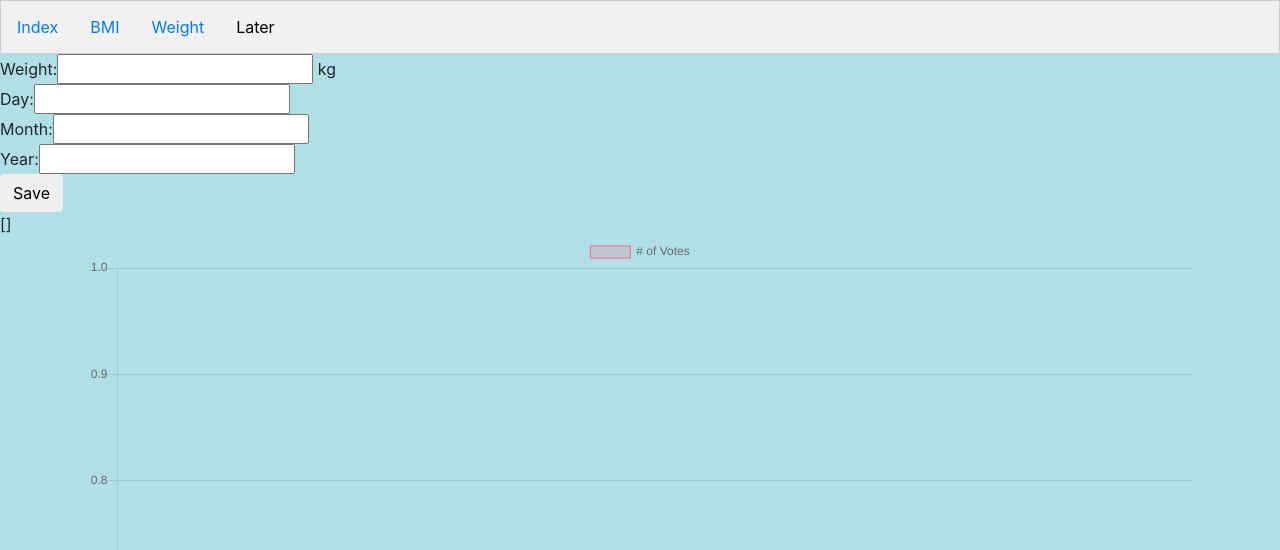
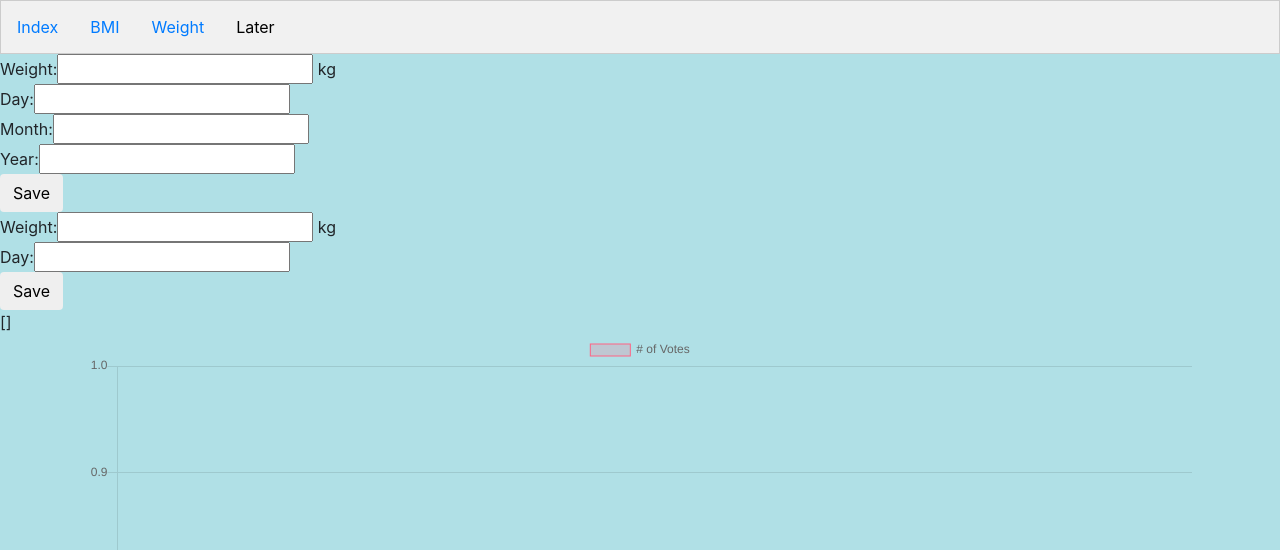
Before and after one commit to nicomorell/tracker, a Django app: template tracker_project/templates/tracker/weight.html in a window 1280 px wide. Shown: the top 550 px of the page. Run offline with Django 3.2, Linux system fonts and the light colour scheme; the template is opened without the code that fills it: most values are stand-ins (such as "Sample title", 1, 10 or a date in 2020); form fields are guessed from the names that the template uses; some libraries are stand-ins or nearby versions.

Commit message:
Started Changing Graph Data

```diff
--- a/tracker_project/templates/tracker/weight.html
+++ b/tracker_project/templates/tracker/weight.html
@@ -18,6 +18,18 @@
 		<br/>
         <button type="submit" class="save btn">Save</button>
 </form>
+<form method="POST" class="post-form">
+{% csrf_token %}
+    {{ field.errors }}
+{{ form.errors }}
+{{ form.non_field_errors }}
+ Weight:{{form.changeWeight}} kg
+<br/>
+ Day:{{form.changeDay}}
+<br/>
+
+    <button type="submit" class="save btn">Save</button>
+</form>
 {{mass1}}
 
 
@@ -37,6 +49,8 @@
 <script>
 const  myChart = document.getElementById('lineChart').getContext('2d');
 console.log(myChart);
+var test = false;
+var time = 11;
 var cars = ["Saab", "Volvo", "BMW"];
 test2 = [12, 19, 3, 5, 2, 3]
             var date = [];
--- a/tracker_project/tracker/forms.py
+++ b/tracker_project/tracker/forms.py
@@ -8,7 +8,8 @@
         fields = ('age', 'heightFeet', 'heightMetres', 'heightInches', 'weightPounds', 'weightKilos')
 
 class weightForm(forms.ModelForm):
-
+    changeWeight = forms.FloatField(label='Weight')
+    changeDay = forms.IntegerField(label='Day')
     class Meta:
         model = Weight
         fields = ('mass', 'day', 'month', 'year')
--- a/tracker_project/tracker/models.py
+++ b/tracker_project/tracker/models.py
@@ -10,7 +10,7 @@
     weightKilos = models.FloatField(blank = True, null=True)
 
 class Weight(models.Model):
-    mass = models.FloatField(blank = True, null = True)
-    day = models.PositiveIntegerField(blank = True, null=True)
+    mass = models.FloatField(blank = False, null = True)
+    day = models.PositiveIntegerField(blank = False, null=True)
     month = models.PositiveIntegerField(blank = True, null=True)
     year = models.PositiveIntegerField(blank = True, null=False)
```
Also changed, not shown: tracker_project/tracker/views.py (+9 -1 lines), tracker_project/db.sqlite3, tracker_project/tracker/migrations/0001_initial.py, 4 other files.
